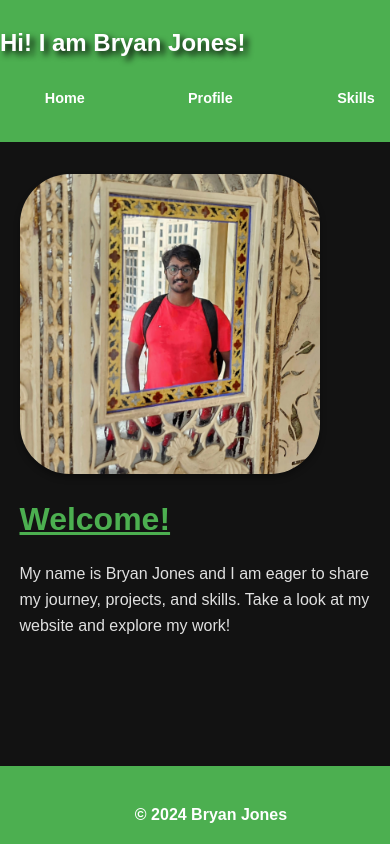
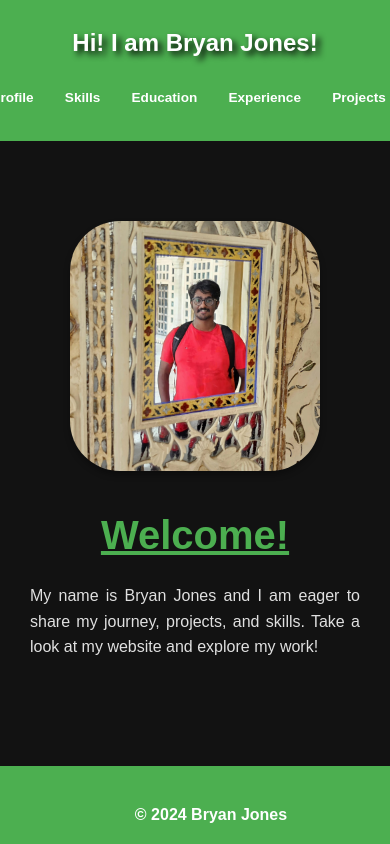
Before and after one commit to bryanstanleyyy/Bryan-Website, a plain HTML site: page index.html in a window 390 px wide. Drawn offline with Linux system fonts and the light colour scheme.

Commit message:
Updated local files

```diff
--- a/styles.css
+++ b/styles.css
@@ -28,16 +28,16 @@ header h1 {
     text-shadow: 4px 4px 6px black; /* Strong black shadow for the main heading */
 }
 
-/* Navigation Links */
 nav ul {
     list-style: none;
     padding: 0;
     margin: 1rem 0 0;
-    display: flex; /* Ensure the items are displayed in a row */
+    display: flex; /* Display links in a row */
     justify-content: center; /* Center the links */
     gap: 1rem; /* Add space between the links */
-    flex-wrap: nowrap; /* Prevent wrapping onto multiple rows */
-    width: 100%; /* Make sure the links take up the full width */
+    flex-wrap: nowrap; /* Prevent wrapping to a new line */
+    overflow-x: auto; /* Allow horizontal scrolling if links exceed screen width */
+    white-space: nowrap; /* Ensure links stay in one line */
 }
 
 nav ul li {
@@ -52,9 +52,7 @@ nav ul li a {
     border: 2px solid transparent;
     transition: all 0.3s ease;
     font-size: 1rem; /* Default font size */
-    display: block; /* Make links block-level to control width */
-    min-width: 100px; /* Ensure each link has a minimum width */
-    text-align: center;
+    display: inline-block; /* Ensure links behave like blocks for consistent sizing */
 }
 
 nav ul li a:hover {
@@ -68,26 +66,27 @@ nav ul li a:hover {
 main {
     flex: 1; /* Allow main to take up all the remaining space */
     padding: 2rem 5%; /* Add more padding on the sides of the main content */
-    max-width: 100%; /* Allow the content to use up more space */
+    max-width: 1200px; /* Limit maximum width for better readability */
+    margin: 0 auto; /* Center content horizontally */
 }
 
 /* Profile Photo Styling */
 .profile-photo {
-    width: 300px;  /* Adjusted width */
+    width: 300px; /* Adjusted width */
     height: 300px; /* Adjusted height */
-    border-radius: 50px;  /* Squircle: slightly rounded corners */
-    object-fit: cover;   /* Ensure the image fits without stretching */
+    border-radius: 50px; /* Squircle: slightly rounded corners */
+    object-fit: cover; /* Ensure the image fits without stretching */
     box-shadow: 0 4px 6px rgba(0, 0, 0, 0.3); /* Add a subtle shadow for effect */
-    margin: 0 auto; /* Center the image */
+    margin: 2rem auto; /* Center the image and add space around it */
     display: block; /* Ensure it's treated as a block element */
 }
 
 /* Welcome Message Styling */
 .welcome-message {
-    font-size: 4rem;  /* Large size for 'Welcome!' */
+    font-size: 4rem; /* Large size for 'Welcome!' */
     font-weight: bold;
     color: #4CAF50; /* Green color for the welcome text */
-    text-align: left; /* Align welcome message to the left */
+    text-align: center; /* Center welcome message */
     margin-top: 20px; /* Add space above the welcome message */
     margin-bottom: 10px; /* Add some space below */
 }
@@ -96,7 +95,8 @@ main {
 p {
     font-size: 1rem; /* Regular font size for the other text */
     line-height: 1.6;
-    text-align: left; /* Align the paragraph text to the left */
+    text-align: justify; /* Ensure text is evenly aligned on both sides */
+    margin: 1rem 0; /* Add consistent spacing between paragraphs */
 }
 
 /* Footer Styles */
@@ -126,15 +126,15 @@ a:hover {
 
 /* Prevent images from overflowing */
 img {
-    max-width: 100%;  /* Ensure images do not overflow */
-    height: auto;     /* Maintain aspect ratio */
+    max-width: 100%; /* Ensure images do not overflow */
+    height: auto; /* Maintain aspect ratio */
 }
 
-/* Align content to the left slightly */
+/* Section Alignment */
 section {
-    text-align: left; /* Align text to the left */
-    padding-left: 5%; /* Add padding to the left */
-    width: 90%; /* Ensure content doesn't span full width on large screens */
+    padding: 2rem 5%; /* Consistent padding */
+    max-width: 90%; /* Limit width for larger screens */
+    margin: 0 auto; /* Center the content horizontally */
 }
 
 /* Heading Styles - Green and Underlined for h2, h3, etc. */
@@ -142,18 +142,7 @@ h2, h3, h4, h5, h6 {
     color: #4CAF50; /* Green color for subheadings */
     text-decoration: underline; /* Underline the subheadings */
     margin-bottom: 1rem; /* Add some spacing below the headings */
-}
-
-/* Ensure All Pages are Aligned Consistently */
-h1, h2, h3, h4, h5, h6 {
-    text-align: left; /* Left align all headings */
-    margin-bottom: 1rem; /* Consistent space below all headings */
-}
-
-/* Consistent alignment and spacing for all paragraphs */
-p {
-    text-align: left; /* Align paragraph text to the left */
-    margin-bottom: 1.5rem; /* Space below each paragraph */
+    text-align: center; /* Center subheadings */
 }
 
 /* Responsive Design */
@@ -162,44 +151,35 @@ p {
         font-size: 1.5rem;
     }
 
-    /* Ensure links stay in a row on mobile, with no wrapping */
+    /* Links adjustments for mobile */
     nav ul {
-        flex-direction: row; /* Keep links in a row */
-        justify-content: space-evenly; /* Evenly distribute space between links */
-        gap: 1rem; /* Ensure proper spacing between links */
-        flex-wrap: nowrap; /* Prevent wrapping */
-        width: 100%; /* Ensure the nav takes full width */
+        gap: 0.5rem; /* Reduce gap between links */
     }
 
-    /* Adjust font size for links on mobile */
     nav ul li a {
-        font-size: 0.9rem; /* Slightly reduce font size on mobile */
-        padding: 0.4rem 0.8rem; /* Adjust padding to fit better */
+        font-size: 0.85rem; /* Slightly smaller font size for mobile */
+        padding: 0.4rem 0.6rem; /* Reduce padding for links */
     }
 
-    /* Make sure content and other sections adjust for small screens */
     .profile-photo {
-        margin-left: 0; /* Remove the left margin for smaller screens */
+        width: 250px; /* Reduce photo size for smaller screens */
+        height: 250px;
     }
 
     section {
-        padding-left: 0; /* Remove left padding on small screens */
-        width: 100%; /* Full width on mobile */
+        padding: 1rem 3%; /* Reduce padding for smaller screens */
+        max-width: 100%; /* Use full width on mobile */
     }
 
     .welcome-message {
-        font-size: 2rem; /* Adjust welcome message size for smaller screens */
+        font-size: 2.5rem; /* Adjust welcome message size for mobile */
     }
 }
 
 /* Laptop and Larger Screen Adjustments */
 @media (min-width: 769px) {
-    .profile-photo {
-        margin-left: 0; /* Center the image again for larger screens */
-    }
-
     section {
-        padding-left: 10%; /* Increase padding to give more space on larger screens */
-        width: 80%; /* Adjust width for larger screens */
+        max-width: 80%; /* Adjust width for larger screens */
+        padding: 2rem 5%; /* Maintain padding */
     }
 }
```
